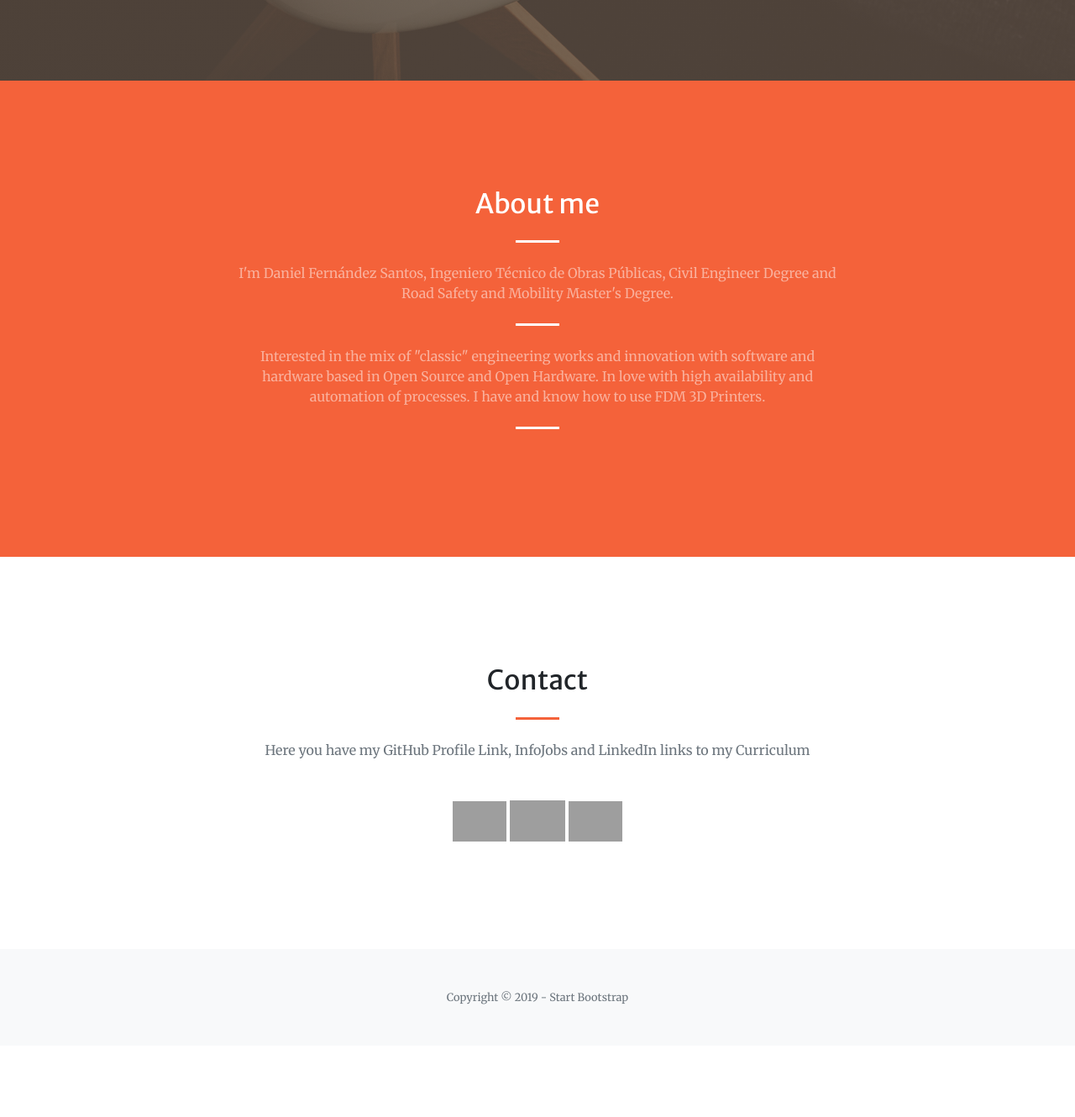
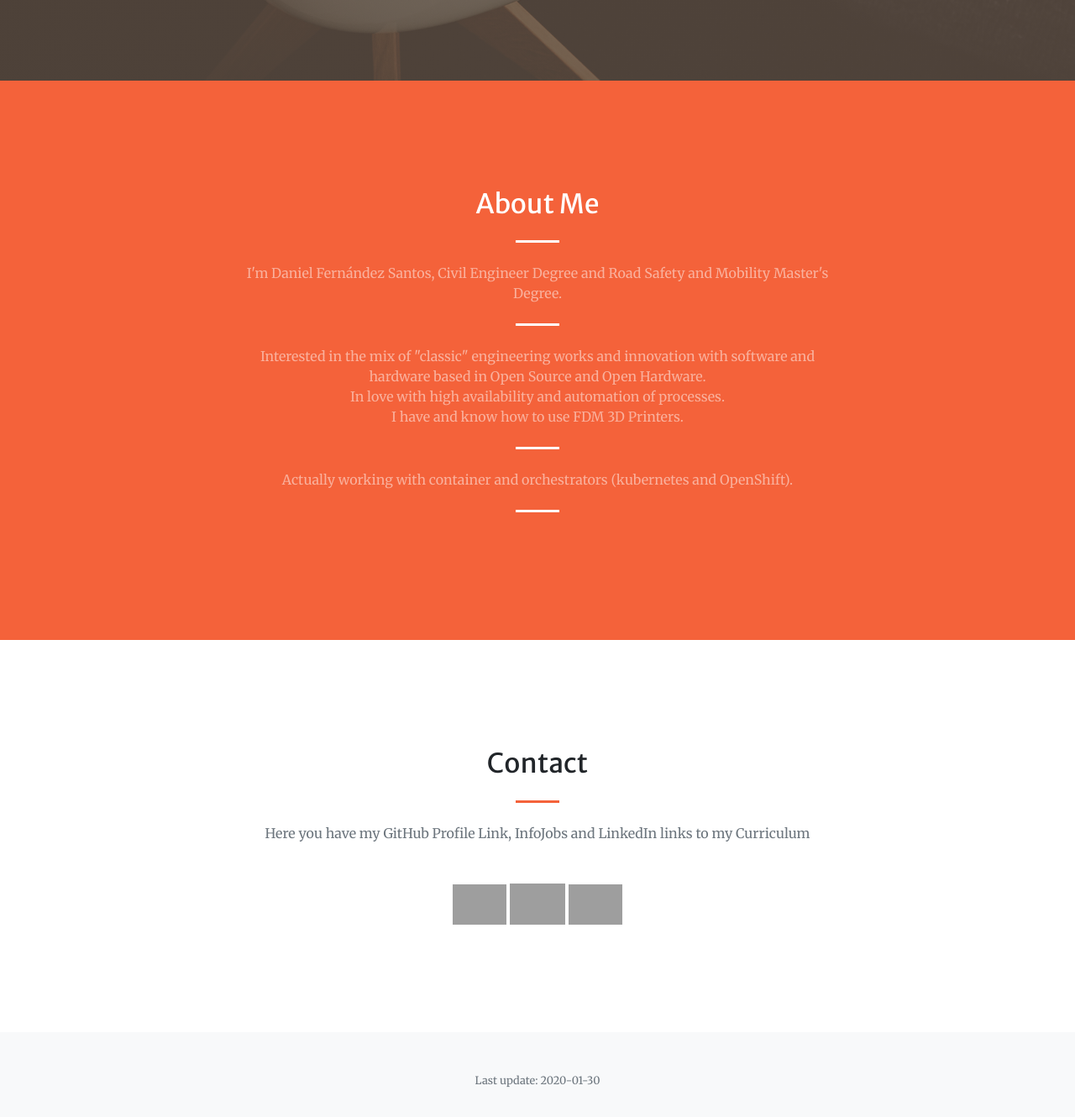
Before and after one commit to danifernandezs/danifernandezs.github.io, a website with bundled scripts: page index.html in a window 1280 px wide. Shown: the part 704-2034 px from the top of the page at 84% size. Before the commit the page ends 1949 px from the top, so only its background shows below. Built offline with nearby package versions, Linux system fonts and the light colour scheme; grey boxes are pictures that could not be loaded.

Commit message:
fix: Footer, and github repos link to new tab, delete portfolio redirection

```diff
--- a/index.html
+++ b/index.html
@@ -39,7 +39,7 @@
         <ul class="navbar-nav ml-auto my-2 my-lg-0">
   <!-- About Menu Option -->
           <li class="nav-item">
-            <a class="nav-link js-scroll-trigger" href="#about">About</a>
+            <a class="nav-link js-scroll-trigger" href="#about">About Me</a>
           </li>
   <!-- Services Menu Button -->
   <!-- Deactivated -->  <!--
@@ -48,8 +48,11 @@
           </li>
   -->
   <!-- Portfolio GitHub Repos Menu Button -->
+          <!-- <li class="nav-item">
+            <a class="nav-link js-scroll-trigger" href="#portfolio">GitHub Repos</a>
+          </li> -->
           <li class="nav-item">
-            <a class="nav-link js-scroll-trigger" href="#portfolio">GitHub Repos</a>
+            <a class="nav-link js-scroll-trigger" href="https://github.com/danifernandezs?tab=repositories" target="_blank">GitHub Repos</a>
           </li>
   <!-- Contact Menu Button -->
           <li class="nav-item">
@@ -70,8 +73,8 @@
         </div>
         <div class="col-lg-8 align-self-baseline">
           <p class="text-white-75 font-weight-light mb-5">Civil Engineer Degree
-		<br>Road Safety and Mobility Master's Degree</br>
-		<br>And yes, I use GitHub</br></p>
+		      <br>Road Safety and Mobility Master's Degree</br>
+		      <br>And yes, I use GitHub
   <!-- Contact Buttons on the CV Area -->
           <hr class="divider my-4">
   <!-- GitHub Button and Link -->
@@ -103,15 +106,17 @@
       <div class="row justify-content-center">
         <div class="col-lg-8 text-center">
   <!-- Title -->
-          <h2 class="text-white mt-0">About me</h2>
+          <h2 class="text-white mt-0">About Me</h2>
           <hr class="divider light my-4">
   <!-- Text -->
-          <p class="text-white-50 mb-4">I'm Daniel Fern&aacute;ndez Santos, Ingeniero T&eacute;cnico de Obras P&uacute;blicas, Civil Engineer Degree and Road Safety and Mobility Master's Degree.</p>
+          <p class="text-white-50 mb-4">I'm Daniel Fern&aacute;ndez Santos, Civil Engineer Degree and Road Safety and Mobility Master's Degree.</p>
           <hr class="divider light my-4">
-	  <p class="text-white-50 mb-4">Interested in the mix of "classic" engineering works and innovation with software and hardware based in Open Source and Open Hardware. In love with high availability and automation of processes. I have and know how to use FDM 3D Printers.</p>
+	  <p class="text-white-50 mb-4">Interested in the mix of "classic" engineering works and innovation with software and hardware based in Open Source and Open Hardware.
+      <br> In love with high availability and automation of processes.
+      <br>I have and know how to use FDM 3D Printers.</p>
 	  <hr class="divider light my-4">
-
-
+    <p class="text-white-50 mb-4">Actually working with container and orchestrators (kubernetes and OpenShift).</p>
+    <hr class="divider light my-4">
   <!-- Deactivated
             <p class="text-bold text-white ">Why Open Source and Open Hardware?</p>
             <p class="text-faded mb-4">Answer</p>
@@ -315,7 +320,7 @@
   <!-- Footer -->
   <footer class="bg-light py-5">
     <div class="container">
-      <div class="small text-center text-muted">Copyright &copy; 2019 - Start Bootstrap</div>
+      <div class="small text-center text-muted">Last update: 2020-01-30</div>
     </div>
   </footer>
 
```
